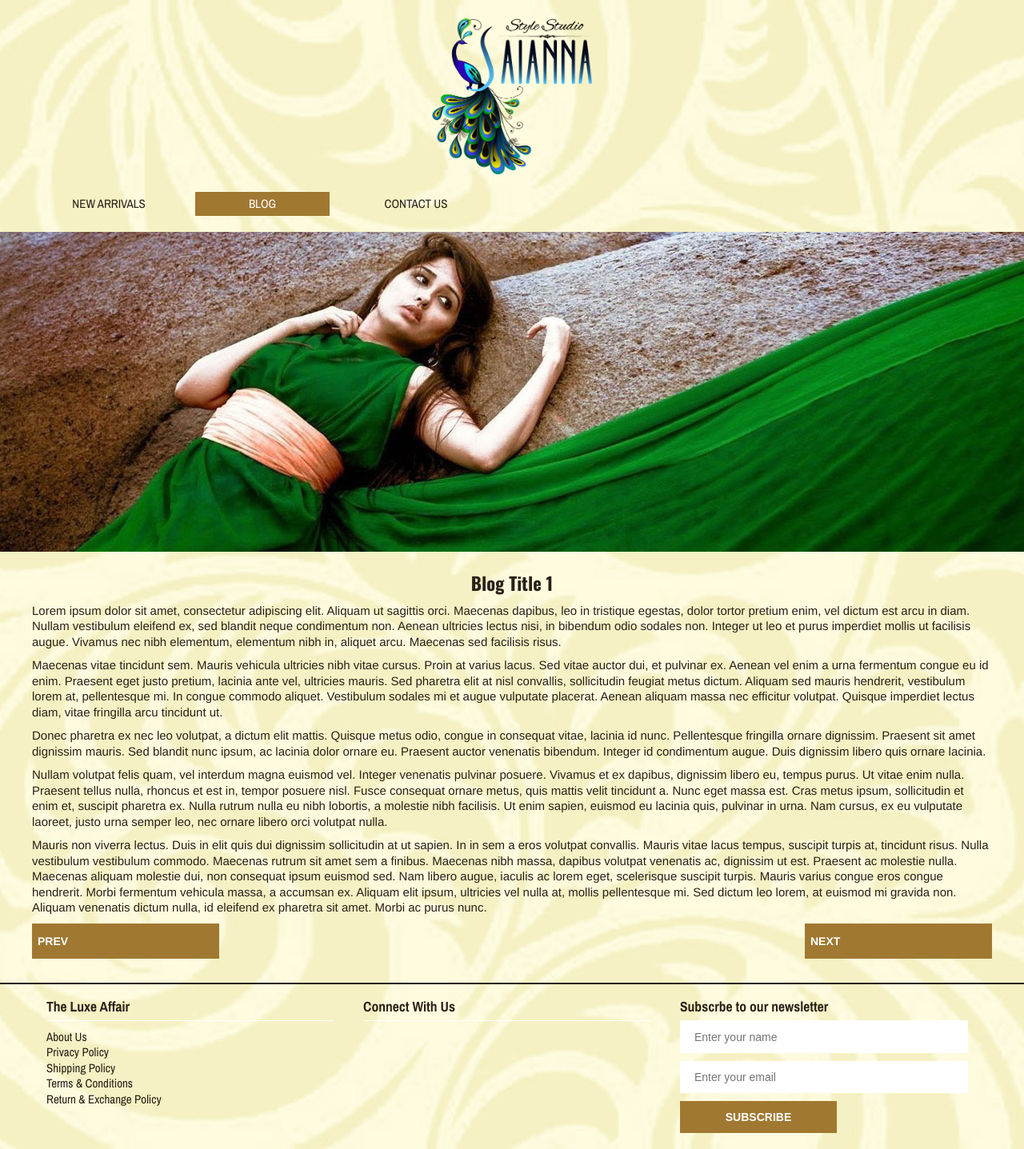
After one commit to Milo1184/saianna-style-studio, a PHP site: page /blog.html in a window 1280 px wide. The commit adds this page. Shown: the whole page at 80% size. Run offline with PHP 8.4, Linux system fonts and the light colour scheme.

Commit message:
Blog Page interim (prev link animation

```diff
--- /dev/null
+++ b/html/blog.html
@@ -0,0 +1,97 @@
+<!doctype html>
+<html>
+<head>
+    <meta charset="utf-8">
+    <title>Saianna Style Studio</title>
+
+    <link href="https://fonts.googleapis.com/css?family=Arimo:400,400italic,700,700italic" rel="stylesheet" type="text/css">
+    <link href='https://fonts.googleapis.com/css?family=Oswald:400,700,300' rel='stylesheet' type='text/css'>
+    <link href='https://fonts.googleapis.com/css?family=Archivo+Narrow:400,400italic,700,700italic' rel='stylesheet' type='text/css'>
+    <link href="css/saianna-style-studio.css" type="text/css" rel="stylesheet">
+
+    <script type="text/javascript" src="js/jquery.js"></script>
+    <script type="text/javascript" src="js/jquery-ui.js"></script>
+    <script type="text/javascript" src="js/responsiveslides.js"></script>
+</head>
+<body>
+	<header>
+    	<div class="wrap">
+        	<a href="#" id="logo">Saianna Style Studio</a>
+
+            <nav>
+                <ul id="main-menu">
+                    <li><a href="products.html">New Arrivals</a></li>
+                    <li class="current-menu-item"><a href="blog-listing.html">Blog</a></li>
+                    <li><a href="contact.html">Contact Us</a></li>
+                </ul>
+            </nav>
+        <!-- div.wrap ENDS -->
+		</div>
+    </header>
+
+    <main id="blog" class="content">
+    	<div class="banner">
+        	<img src="images/filler/banner.jpg" alt="Banner" title="Banner">
+        <!-- div.banner ENDS -->
+        </div>
+
+        <section class="blog">
+        	<div class="wrap">
+            	<h1>Blog Title 1</h1>
+
+                <p>Lorem ipsum dolor sit amet, consectetur adipiscing elit. Aliquam ut sagittis orci. Maecenas dapibus, leo in tristique egestas, dolor tortor pretium enim, vel dictum est arcu in diam. Nullam vestibulum eleifend ex, sed blandit neque condimentum non. Aenean ultricies lectus nisi, in bibendum odio sodales non. Integer ut leo et purus imperdiet mollis ut facilisis augue. Vivamus nec nibh elementum, elementum nibh in, aliquet arcu. Maecenas sed facilisis risus.</p>
+                <p>Maecenas vitae tincidunt sem. Mauris vehicula ultricies nibh vitae cursus. Proin at varius lacus. Sed vitae auctor dui, et pulvinar ex. Aenean vel enim a urna fermentum congue eu id enim. Praesent eget justo pretium, lacinia ante vel, ultricies mauris. Sed pharetra elit at nisl convallis, sollicitudin feugiat metus dictum. Aliquam sed mauris hendrerit, vestibulum lorem at, pellentesque mi. In congue commodo aliquet. Vestibulum sodales mi et augue vulputate placerat. Aenean aliquam massa nec efficitur volutpat. Quisque imperdiet lectus diam, vitae fringilla arcu tincidunt ut.</p>
+                <p>Donec pharetra ex nec leo volutpat, a dictum elit mattis. Quisque metus odio, congue in consequat vitae, lacinia id nunc. Pellentesque fringilla ornare dignissim. Praesent sit amet dignissim mauris. Sed blandit nunc ipsum, ac lacinia dolor ornare eu. Praesent auctor venenatis bibendum. Integer id condimentum augue. Duis dignissim libero quis ornare lacinia.</p>
+                <p>Nullam volutpat felis quam, vel interdum magna euismod vel. Integer venenatis pulvinar posuere. Vivamus et ex dapibus, dignissim libero eu, tempus purus. Ut vitae enim nulla. Praesent tellus nulla, rhoncus et est in, tempor posuere nisl. Fusce consequat ornare metus, quis mattis velit tincidunt a. Nunc eget massa est. Cras metus ipsum, sollicitudin et enim et, suscipit pharetra ex. Nulla rutrum nulla eu nibh lobortis, a molestie nibh facilisis. Ut enim sapien, euismod eu lacinia quis, pulvinar in urna. Nam cursus, ex eu vulputate laoreet, justo urna semper leo, nec ornare libero orci volutpat nulla.</p>
+                <p>Mauris non viverra lectus. Duis in elit quis dui dignissim sollicitudin at ut sapien. In in sem a eros volutpat convallis. Mauris vitae lacus tempus, suscipit turpis at, tincidunt risus. Nulla vestibulum vestibulum commodo. Maecenas rutrum sit amet sem a finibus. Maecenas nibh massa, dapibus volutpat venenatis ac, dignissim ut est. Praesent ac molestie nulla. Maecenas aliquam molestie dui, non consequat ipsum euismod sed. Nam libero augue, iaculis ac lorem eget, scelerisque suscipit turpis. Mauris varius congue eros congue hendrerit. Morbi fermentum vehicula massa, a accumsan ex. Aliquam elit ipsum, ultricies vel nulla at, mollis pellentesque mi. Sed dictum leo lorem, at euismod mi gravida non. Aliquam venenatis dictum nulla, id eleifend ex pharetra sit amet. Morbi ac purus nunc.</p>
+
+                <a href="#" class="link-1 prev">Prev</a>
+                <a href="#" class="link-1 next">Next</a>
+            <!-- div.wrap ENDS -->
+            </div>
+        <!-- section.blog-listing ENDS -->
+        </section>
+    </main>
+
+    <footer>
+    	<div class="wrap">
+            <div class="three-columns">
+                <div class="column">
+                    <h3>The Luxe Affair</h3>
+
+                    <ul class="footer-menu">
+                        <li><a href="#">About Us</a></li>
+                        <li><a href="#">Privacy Policy</a></li>
+                        <li><a href="#">Shipping Policy</a></li>
+                        <li><a href="#">Terms &amp; Conditions</a></li>
+                        <li><a href="#">Return &amp; Exchange Policy</a></li>
+                    </ul>
+                <!-- div.column ENDS -->
+                </div>
+
+                <div class="column">
+                    <h3>Connect With Us</h3>
+
+                    <div class="social-icons">
+                    </div>
+                <!-- div.column ENDS -->
+                </div>
+
+                <div class="column">
+                    <h3>Subscrbe to our newsletter</h3>
+
+                    <form action="" class="subscribe">
+                    	<input type="text" name="name" placeholder="Enter your name" required>
+                    	<input type="email" name="email" placeholder="Enter your email" required>
+                        <button type="submit">Subscribe</button>
+                    </form>
+                <!-- div.column ENDS -->
+                </div>
+            <!-- div.three-columns ENDS -->
+            </div>
+        <!-- div.wrap ENDS -->
+		</div>
+    </footer>
+    <script type="text/javascript" src="js/core.js"></script>
+</body>
+</html>
--- a/html/css/saianna-style-studio.css
+++ b/html/css/saianna-style-studio.css
@@ -34,9 +34,11 @@ body {
 	line-height: 1.3;
 	background-color:#FFFBDE;
 	background-image:url(../images/background.jpg);
-	background-repeat:repeat;
+	background-repeat:no-repeat;
 	background-position:center center;
-	font-family: 'Archivo Narrow', sans-serif;
+	background-size:cover;
+	/*font-family: 'Archivo Narrow', sans-serif;*/
+	font-family:Gotham, "Helvetica Neue", Helvetica, Arial, sans-serif;
 	color:#2A2017;
 }
 
@@ -70,6 +72,7 @@ textarea {
 img {
 	max-width:100%;
 	border:0px;
+	transition:all 0.4s ease-out 0s;
 }
 
 p {
@@ -109,6 +112,11 @@ button, .link-1 {
 		position:absolute;
 		top:0px;
 		right:10px;
+		display:none;
+	}
+	.link-1.prev span {
+		left:10px;
+		right:0px !important;
 		display:none;
 	}
 
@@ -199,6 +207,7 @@ blockquote {
 	list-style-type:none;
 	width:100%;
 	overflow:hidden;
+	font-family: 'Archivo Narrow', sans-serif;
 }
 	#main-menu li {
 		float:left;
@@ -229,6 +238,7 @@ footer {
 	padding-bottom:20px;
 	padding-top:10px;
 	border-top:2px solid #2a2017;
+	font-family: 'Archivo Narrow', sans-serif;
 }
 	footer h3 {
 		text-align:left;
@@ -362,14 +372,47 @@ aside {
 	width:120px;
 }
 /*-----------------------------------------------------------------------------------*/
-/*	3.	Blog Page Styles
+/*	3.	Blog Listing Page Styles
 /*-----------------------------------------------------------------------------------*/
 #blog-listing {
 	text-align:center;
 }
 	#blog-listing .column {
 		margin-bottom:20px;
+		margin-top:20px;
 	}
+		#blog-listing .column .link-1 {
+			margin:0 auto;
+		}
+		#blog-listing .column a:hover img {
+			opacity:0.8;
+		}
+/*-----------------------------------------------------------------------------------*/
+/*	3.	Blog Page Styles
+/*-----------------------------------------------------------------------------------*/
+.blog h1 {
+	text-align:center;
+}
+
+.blog .wrap {
+	overflow:hidden;
+}
+
+.blog .link-1.prev {
+	float:left;
+}
+
+.blog .link-1.next {
+	float:right;
+}
+
+.banner {
+	margin-top:20px;
+	margin-bottom:20px;
+}
+.banner img {
+	width:100%;
+}
 /*-----------------------------------------------------------------------------------*/
 /*	3.	Contact Page Styles
 /*-----------------------------------------------------------------------------------*/
--- a/html/js/core.js
+++ b/html/js/core.js
@@ -16,20 +16,38 @@ $(document).ready(function() {
 	});
 
 	$('.link-1').each(function() {
+		if ( $(this).hasClass('prev') ) {
+	        $(this).prepend(' <span>&#10094;</span>');
+		} else {
 	        $(this).append(' <span>&#10095;</span>');
+		}
     });
 
 	$('.link-1').mouseenter(function() {
+		if ( $(this).hasClass('prev') ) {
+			$(this).animate({
+				'padding-left': 20
+			}, 300);
+			$(this).find( 'span' ).toggle( "slide", 100 );
+		} else {
 			$(this).animate({
 				'width': 230
 			}, 300);
 			$(this).find( 'span' ).toggle( "slide", {directon:"right"}, 100 );
+		}
 	});
 
 	$('.link-1').mouseleave(function() {
+		if ( $(this).hasClass('prev') ) {
+			$(this).animate({
+				'padding-left': 5
+			}, 300);
+			$(this).find( 'span' ).toggle( "slide", 100 );
+		} else {
 			$(this).animate({
 				'width': 220
 			}, 300);
 			$(this).find( 'span' ).toggle( "slide", {directon:"right"}, 100 );
+		}
 	});
 });
```
Also changed, not shown: html/blog-listing.html (+10 -5 lines), html/images/filler/banner.jpg. Lines whose indentation alone changed are shown as unchanged.
